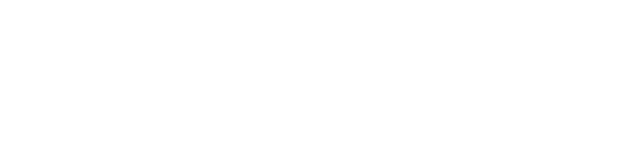
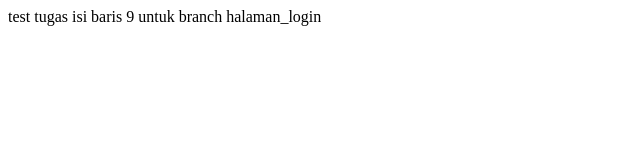
Before and after one commit to rachmadyassera/belajar-git, a plain HTML site: page contact.html in a window 1280 px wide. Shown: the whole page, without its empty margins (0-640 px from the left). Drawn offline with Linux system fonts and the light colour scheme.

Commit message:
update baris 9 contact.html dari branch halaman login

```diff
--- a/contact.html
+++ b/contact.html
@@ -6,5 +6,5 @@
 </head>
 <body>
 
-</body>
+<p>test tugas isi baris 9 untuk branch halaman_login</p></body>
 </html>
```
